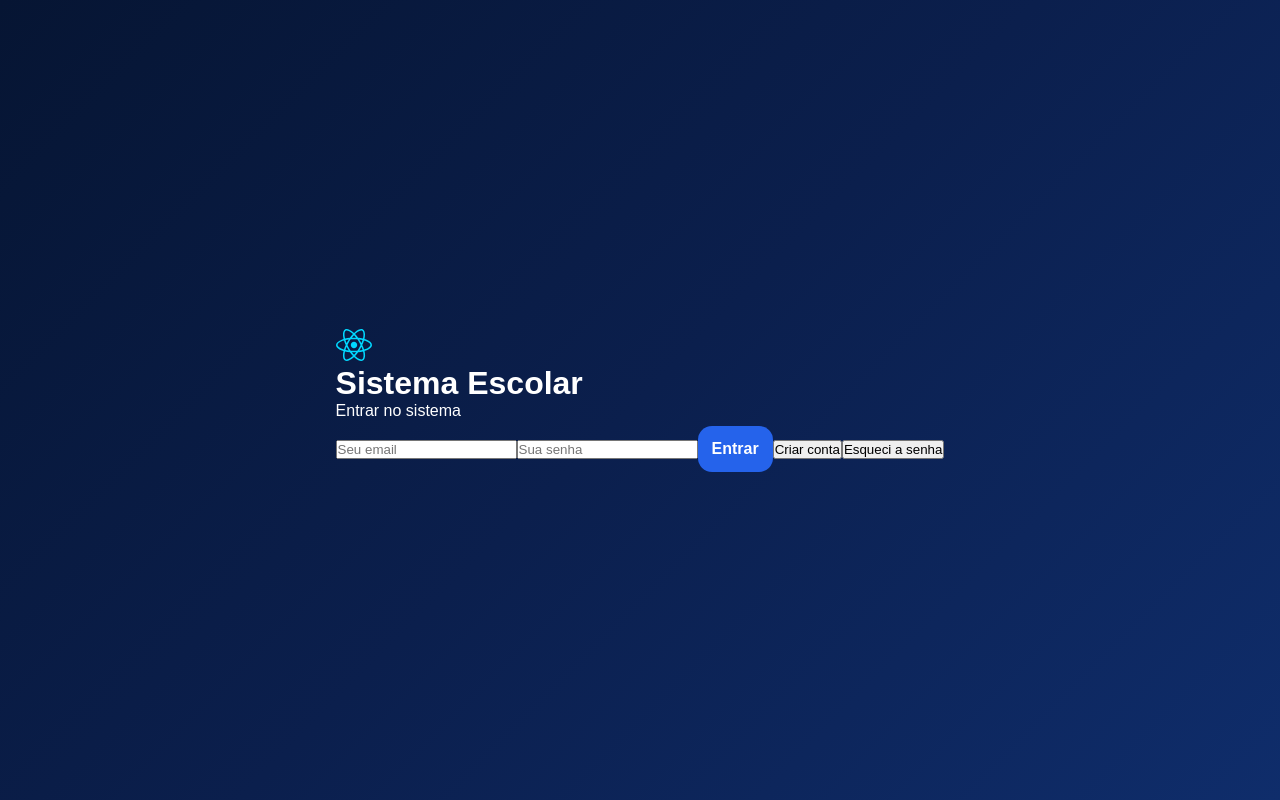
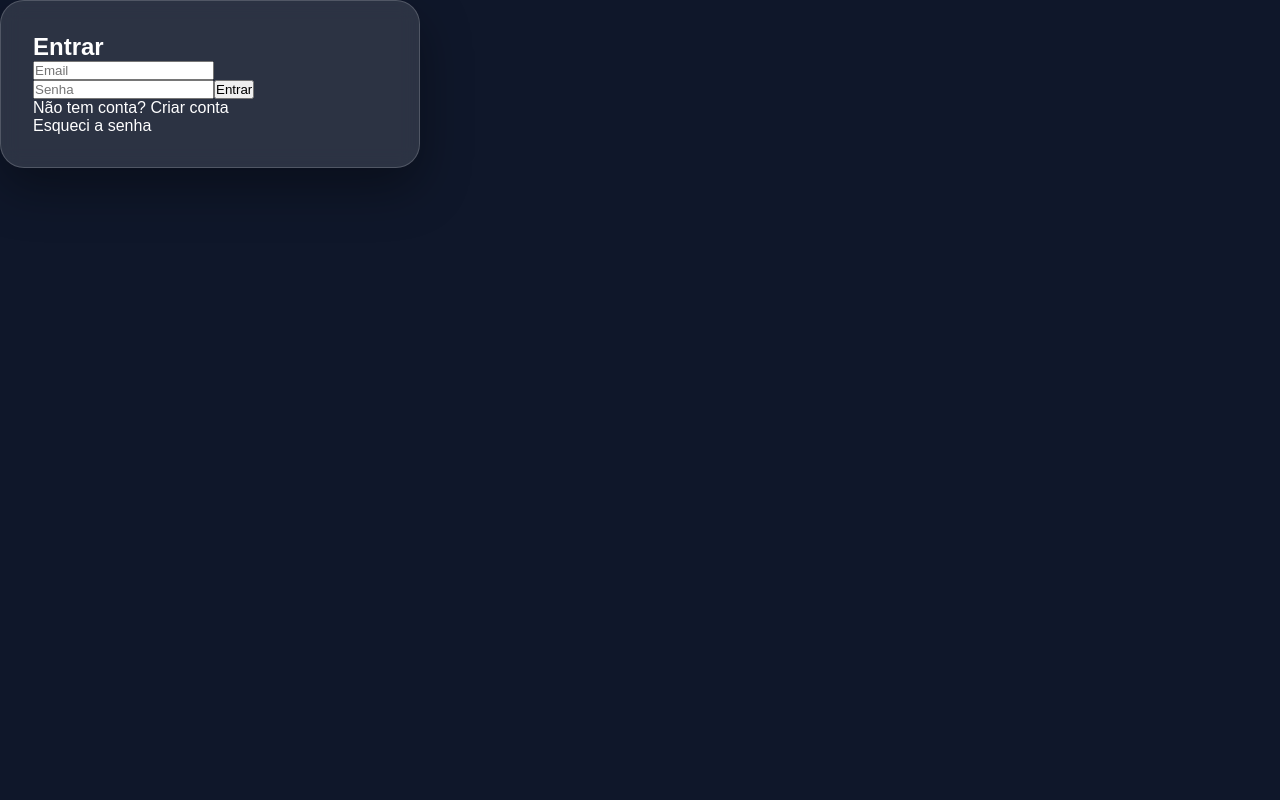
Before and after one commit to jhonantand/sistema-escolar, a React (Vite) app: page / in a window 1280 px wide. Built offline with nearby package versions, Linux system fonts and the light colour scheme; no server answers.

Commit message:
login completo funcionando

```diff
--- a/src/pages/login.jsx
+++ b/src/pages/login.jsx
@@ -1,32 +1,15 @@
-import { useEffect, useState } from "react";
-import { supabase } from "../lib/supabase";
-import logo from "../assets/react.svg"; // <- usa esse por enquanto
+import { useState } from "react";
+import { supabase } from "../supabase";
 import "./login.css";
 
 export default function Login({ onLogin }) {
-  const [modo, setModo] = useState("entrar");
   const [email, setEmail] = useState("");
   const [senha, setSenha] = useState("");
-  const [novaSenha, setNovaSenha] = useState("");
-  const [erro, setErro] = useState("");
-  const [mensagem, setMensagem] = useState("");
+  const [modo, setModo] = useState("login"); // login | cadastro | recuperar
 
-  useEffect(() => {
-    const { data } = supabase.auth.onAuthStateChange((event) => {
-      if (event === "PASSWORD_RECOVERY") {
-        setModo("trocarSenha");
-      }
-    });
-
-    return () => {
-      data.subscription.unsubscribe();
-    };
-  }, []);
-
-  async function entrar(e) {
+  // 🔐 LOGIN
+  const entrar = async (e) => {
     e.preventDefault();
-    setErro("");
-    setMensagem("");
 
     const { data, error } = await supabase.auth.signInWithPassword({
       email,
@@ -34,17 +17,16 @@ export default function Login({ onLogin }) {
     });
 
     if (error) {
-      setErro("Email ou senha inválidos.");
+      alert("Email ou senha inválidos");
       return;
     }
 
-    if (onLogin) onLogin(data.user);
-  }
+    onLogin(data.user);
+  };
 
-  async function criarConta(e) {
+  // 🆕 CRIAR CONTA
+  const criarConta = async (e) => {
     e.preventDefault();
-    setErro("");
-    setMensagem("");
 
     const { error } = await supabase.auth.signUp({
       email,
@@ -52,203 +34,94 @@ export default function Login({ onLogin }) {
     });
 
     if (error) {
-      setErro(error.message);
+      alert("Erro ao criar conta");
       return;
     }
 
-    setMensagem("Conta criada! Agora clique em Entrar.");
-    setModo("entrar");
-  }
+    alert("Conta criada! Verifique seu email.");
+    setModo("login");
+  };
 
-  async function enviarRecuperacao(e) {
+  // 🔁 RECUPERAR SENHA
+  const recuperarSenha = async (e) => {
     e.preventDefault();
-    setErro("");
-    setMensagem("");
 
-    if (!email) {
-      setErro("Digite seu email primeiro.");
+    const { error } = await supabase.auth.resetPasswordForEmail(email);
+
+    if (error) {
+      alert("Erro ao enviar email");
       return;
     }
 
-    const { error } = await supabase.auth.resetPasswordForEmail(email, {
-      redirectTo: window.location.origin,
-    });
-
-    if (error) {
-      setErro(error.message);
-      return;
-    }
-
-    setMensagem("Link de recuperação enviado para seu email.");
-  }
-
-  async function trocarSenha(e) {
-    e.preventDefault();
-    setErro("");
-    setMensagem("");
-
-    if (!novaSenha || novaSenha.length < 6) {
-      setErro("A senha deve ter pelo menos 6 caracteres.");
-      return;
-    }
-
-    const { error } = await supabase.auth.updateUser({
-      password: novaSenha,
-    });
-
-    if (error) {
-      setErro(error.message);
-      return;
-    }
-
-    setMensagem("Senha alterada com sucesso!");
-    setModo("entrar");
-    setNovaSenha("");
-  }
+    alert("Email de recuperação enviado!");
+    setModo("login");
+  };
 
   return (
-    <div className="login-page">
-      <div className="login-card">
-        <img src={logo} alt="Logo" className="login-logo" />
-
-        <h1>Sistema Escolar</h1>
-
-        {/* ===== ENTRAR ===== */}
-        {modo === "entrar" && (
-          <form onSubmit={entrar}>
-            <p>Entrar no sistema</p>
+    <div className="login-container">
+      <form
+        onSubmit={
+          modo === "login"
+            ? entrar
+            : modo === "cadastro"
+            ? criarConta
+            : recuperarSenha
+        }
+        className="login-box"
+      >
+        <h2>
+          {modo === "login"
+            ? "Entrar"
+            : modo === "cadastro"
+            ? "Criar conta"
+            : "Recuperar senha"}
+        </h2>
 
         <input
           type="email"
-              placeholder="Seu email"
+          placeholder="Email"
           value={email}
           onChange={(e) => setEmail(e.target.value)}
           required
         />
 
+        {modo !== "recuperar" && (
           <input
             type="password"
-              placeholder="Sua senha"
+            placeholder="Senha"
             value={senha}
             onChange={(e) => setSenha(e.target.value)}
             required
           />
+        )}
 
-            {erro && <p className="login-error">{erro}</p>}
-            {mensagem && <p className="login-success">{mensagem}</p>}
-
-            <button className="login-btn" type="submit">
-              Entrar
+        <button type="submit">
+          {modo === "login"
+            ? "Entrar"
+            : modo === "cadastro"
+            ? "Criar conta"
+            : "Enviar email"}
         </button>
 
-            <button
-              type="button"
-              className="login-secondary"
-              onClick={() => setModo("criar")}
-            >
-              Criar conta
-            </button>
-
-            <button
-              type="button"
-              className="login-link"
-              onClick={() => setModo("esqueci")}
-            >
+        <div className="login-links">
+          {modo === "login" && (
+            <>
+              <p onClick={() => setModo("cadastro")}>
+                Não tem conta? Criar conta
+              </p>
+              <p onClick={() => setModo("recuperar")}>
                 Esqueci a senha
-            </button>
-          </form>
+              </p>
+            </>
           )}
 
-        {/* ===== CRIAR CONTA ===== */}
-        {modo === "criar" && (
-          <form onSubmit={criarConta}>
-            <p>Criar conta</p>
-
-            <input
-              type="email"
-              placeholder="Seu email"
-              value={email}
-              onChange={(e) => setEmail(e.target.value)}
-              required
-            />
-
-            <input
-              type="password"
-              placeholder="Crie uma senha"
-              value={senha}
-              onChange={(e) => setSenha(e.target.value)}
-              required
-            />
-
-            {erro && <p className="login-error">{erro}</p>}
-            {mensagem && <p className="login-success">{mensagem}</p>}
-
-            <button className="login-btn" type="submit">
-              Criar conta
-            </button>
-
-            <button
-              type="button"
-              className="login-secondary"
-              onClick={() => setModo("entrar")}
-            >
+          {modo !== "login" && (
+            <p onClick={() => setModo("login")}>
               Já tenho conta
-            </button>
-          </form>
-        )}
-
-        {/* ===== ESQUECI SENHA ===== */}
-        {modo === "esqueci" && (
-          <form onSubmit={enviarRecuperacao}>
-            <p>Recuperar senha</p>
-
-            <input
-              type="email"
-              placeholder="Digite seu email"
-              value={email}
-              onChange={(e) => setEmail(e.target.value)}
-              required
-            />
-
-            {erro && <p className="login-error">{erro}</p>}
-            {mensagem && <p className="login-success">{mensagem}</p>}
-
-            <button className="login-btn" type="submit">
-              Enviar link
-            </button>
-
-            <button
-              type="button"
-              className="login-secondary"
-              onClick={() => setModo("entrar")}
-            >
-              Voltar
-            </button>
-          </form>
-        )}
-
-        {/* ===== TROCAR SENHA ===== */}
-        {modo === "trocarSenha" && (
-          <form onSubmit={trocarSenha}>
-            <p>Trocar senha</p>
-
-            <input
-              type="password"
-              placeholder="Nova senha"
-              value={novaSenha}
-              onChange={(e) => setNovaSenha(e.target.value)}
-              required
-            />
-
-            {erro && <p className="login-error">{erro}</p>}
-            {mensagem && <p className="login-success">{mensagem}</p>}
-
-            <button className="login-btn" type="submit">
-              Salvar nova senha
-            </button>
-          </form>
+            </p>
           )}
         </div>
+      </form>
     </div>
   );
 }
```
Also changed, not shown: src/lib/supabase.js (+4 -4 lines). Lines whose indentation alone changed are shown as unchanged.
